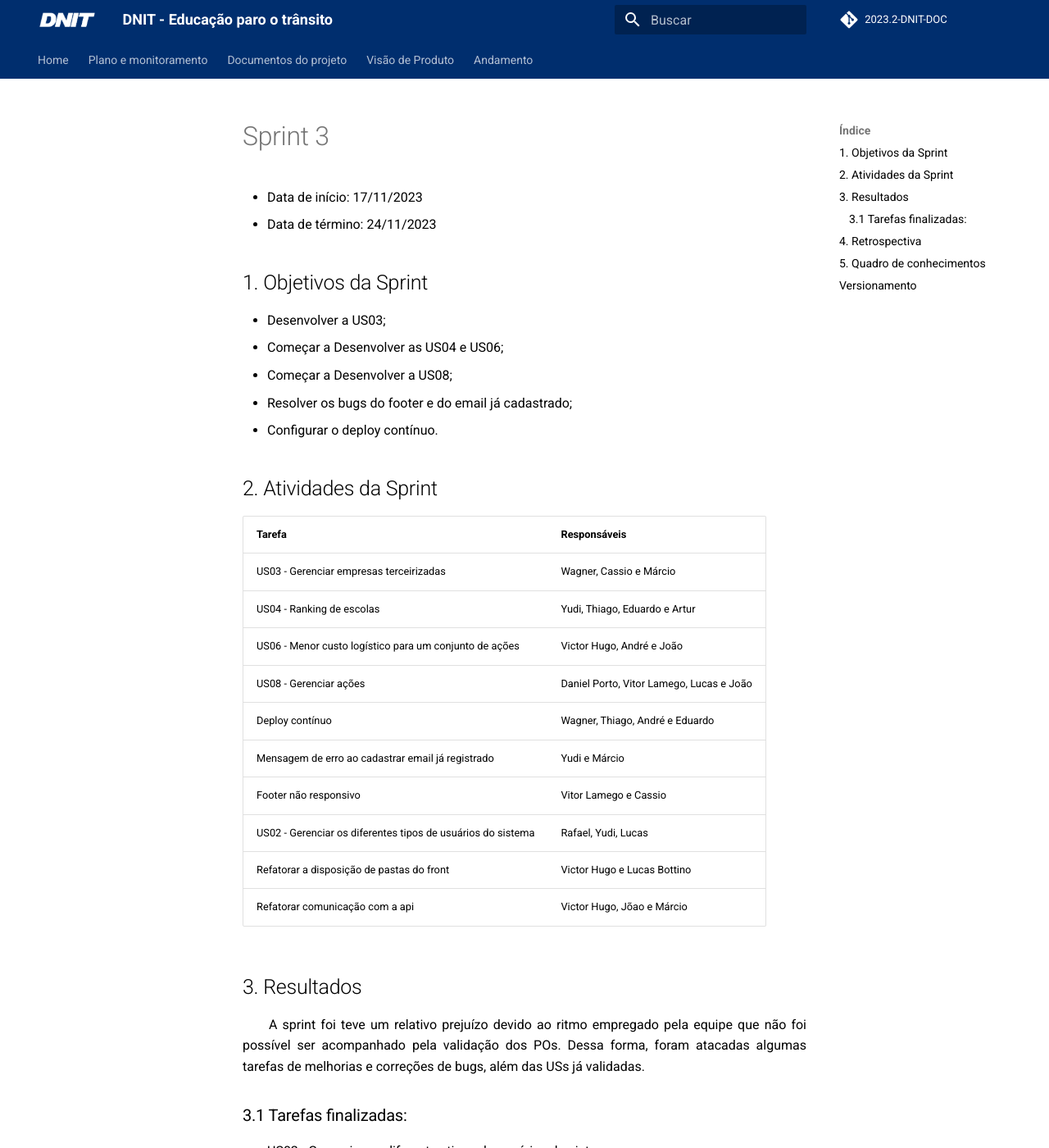
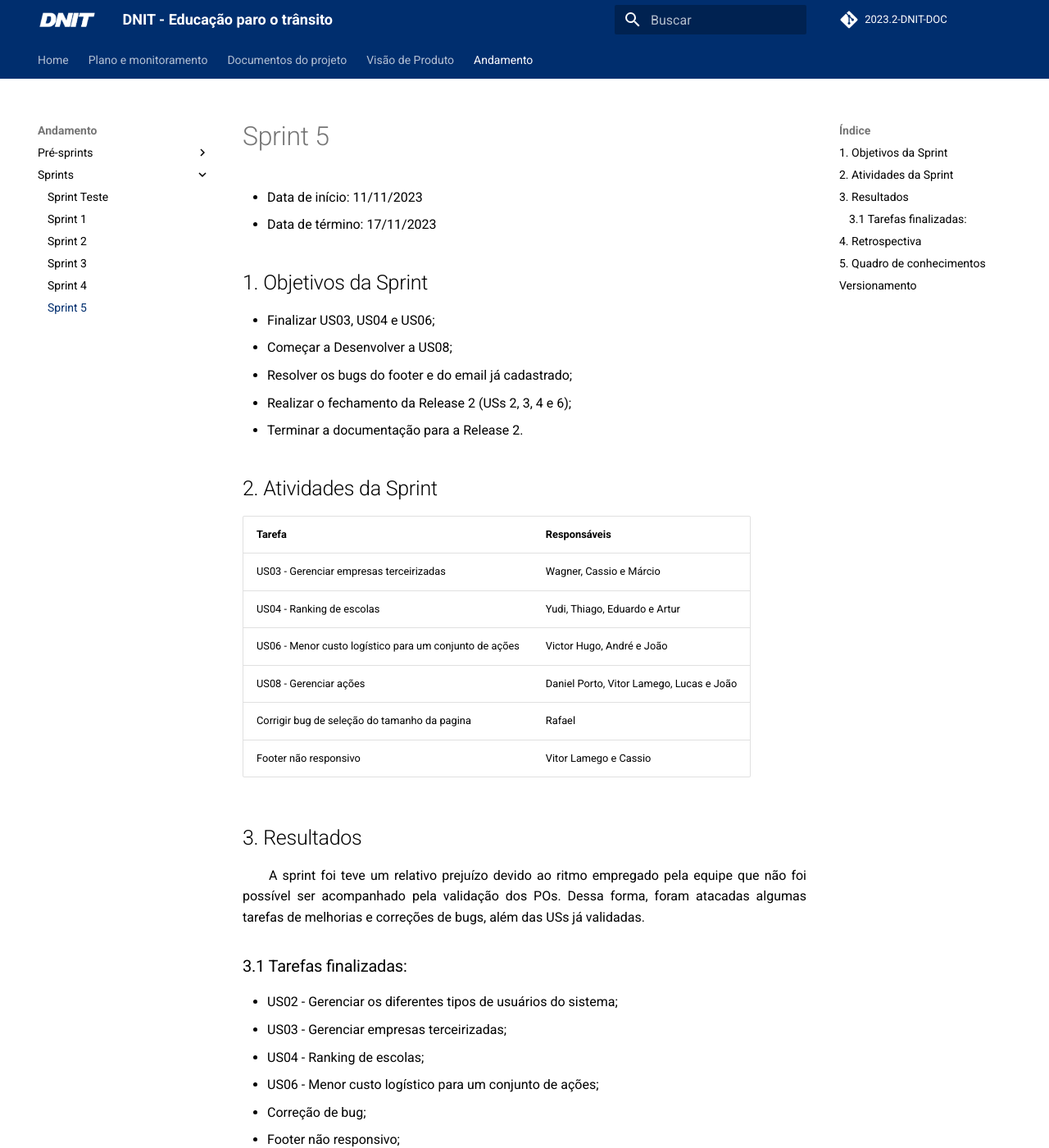
Before and after one commit to fga-eps-mds/2023.2-Dnit-DOC, an MkDocs documentation site: the page built from docs/andamento/sprint5.md, in a window 1280 px wide and 1400 px high. Shown: the whole window at 82% size. Built offline with MkDocs 1.6.1 and Material for MkDocs 9.7.7, drawn with Linux system fonts in a browser that asks for light colours; comment, search, counter and statistics services are not loaded; some of the changed text lies outside the part shown.

Commit message:
doc: Atualizacao do andamento das sprints

```diff
--- a/docs/andamento/sprint5.md
+++ b/docs/andamento/sprint5.md
@@ -1,15 +1,15 @@
-# Sprint 3
+# Sprint 5
 
-- Data de início: 17/11/2023
-- Data de término: 24/11/2023
+- Data de início: 11/11/2023
+- Data de término: 17/11/2023
 
 ## 1. Objetivos da Sprint
 
-- Desenvolver a US03;
-- Começar a Desenvolver as US04 e US06;
+- Finalizar US03, US04 e US06;
 - Começar a Desenvolver a US08;
 - Resolver os bugs do footer e do email já cadastrado;
-- Configurar o deploy contínuo.
+- Realizar o fechamento da Release 2 (USs 2, 3, 4 e 6);
+- Terminar a documentação para a Release 2.
 
 ## 2. Atividades da Sprint
 | Tarefa | Responsáveis |
@@ -18,12 +18,8 @@
 |US04 - Ranking de escolas|Yudi, Thiago, Eduardo e Artur|
 |US06 - Menor custo logístico para um conjunto de ações| Victor Hugo, André e João|
 |US08 - Gerenciar ações| Daniel Porto, Vitor Lamego, Lucas e João|
-|Deploy contínuo| Wagner, Thiago, André e Eduardo|
-|Mensagem de erro ao cadastrar email já registrado|Yudi e Márcio|
+|Corrigir bug de seleção do tamanho da pagina| Rafael
 |Footer não responsivo|Vitor Lamego e Cassio|
-|US02 - Gerenciar os diferentes tipos de usuários do sistema| Rafael, Yudi, Lucas|
-|Refatorar a disposição de pastas do front| Victor Hugo e Lucas Bottino|
-|Refatorar comunicação com a api | Victor Hugo, Jõao e Márcio|
 
 ## 3. Resultados
 
@@ -32,19 +28,24 @@
 ### 3.1 Tarefas finalizadas:
 
 - US02 - Gerenciar os diferentes tipos de usuários do sistema;
+- US03 - Gerenciar empresas terceirizadas;
+- US04 - Ranking de escolas;
+- US06 - Menor custo logístico para um conjunto de ações;
+- Correção de bug;
 - Footer não responsivo;
-
+- Release 2.
 
 ## 4. Retrospectiva
 
-![Retrospectiva](../assets/retrospectivas/retrospectiva3.png)
+![Retrospectiva](../assets/retrospectivas/retrospectiva5.png)
 
 ## 5. Quadro de conhecimentos
 
-![Conhecimentos](../assets/quadro-conhecimento/conhecimento3.png)
+![Conhecimentos](../assets/quadro-conhecimento/conhecimento4.png)
 
 ## Versionamento
 
 | Data | Modificação | Autor |
 |---|---|---|
 |16/11/2023|Criação do documento|Daniel Porto|
+|21/11/2023|Atualização do documento| Rafael|
--- a/mkdocs.yml
+++ b/mkdocs.yml
@@ -1,7 +1,6 @@
 site_name: DNIT - Educação paro o trânsito
 repo_name: "2023.2-DNIT-DOC"
 repo_url: https://github.com/fga-eps-mds/2023.2-Dnit-DOC
-
 docs_dir: docs
 
 theme:
@@ -27,7 +26,7 @@
     - Metodologias: documentos-projeto/metodologias.md
     - EAP: documentos-projeto/eap.md
     - Documento de Arquitetura: documentos-projeto/arquitetura.md
-    - Identidade Visual: documentos-projeto/identidadeVisual/identidade.md
+    - Identidade Visual: documentos-projeto/identidade.md
     - Componentes: documentos-projeto/identidadeVisual/Componentes.md
   - Visão de Produto:
     - Lean Inception: visao-produto/lean-inception.md
@@ -44,6 +43,8 @@
       - Sprint 1: andamento/sprint1.md
       - Sprint 2: andamento/sprint2.md
       - Sprint 3: andamento/sprint3.md
+      - Sprint 4: andamento/sprint4.md
+      - Sprint 5: andamento/sprint5.md
 
 # Pra mais informações sobre personalizar cores
 # https://squidfunk.github.io/mkdocs-material/setup/changing-the-colors/
```
Also changed, not shown: docs/andamento/sprint4.md (+4 -2 lines), docs/assets/retrospectivas/retrospectiva4.png (added), docs/assets/retrospectivas/retrospectiva5.png (added).
